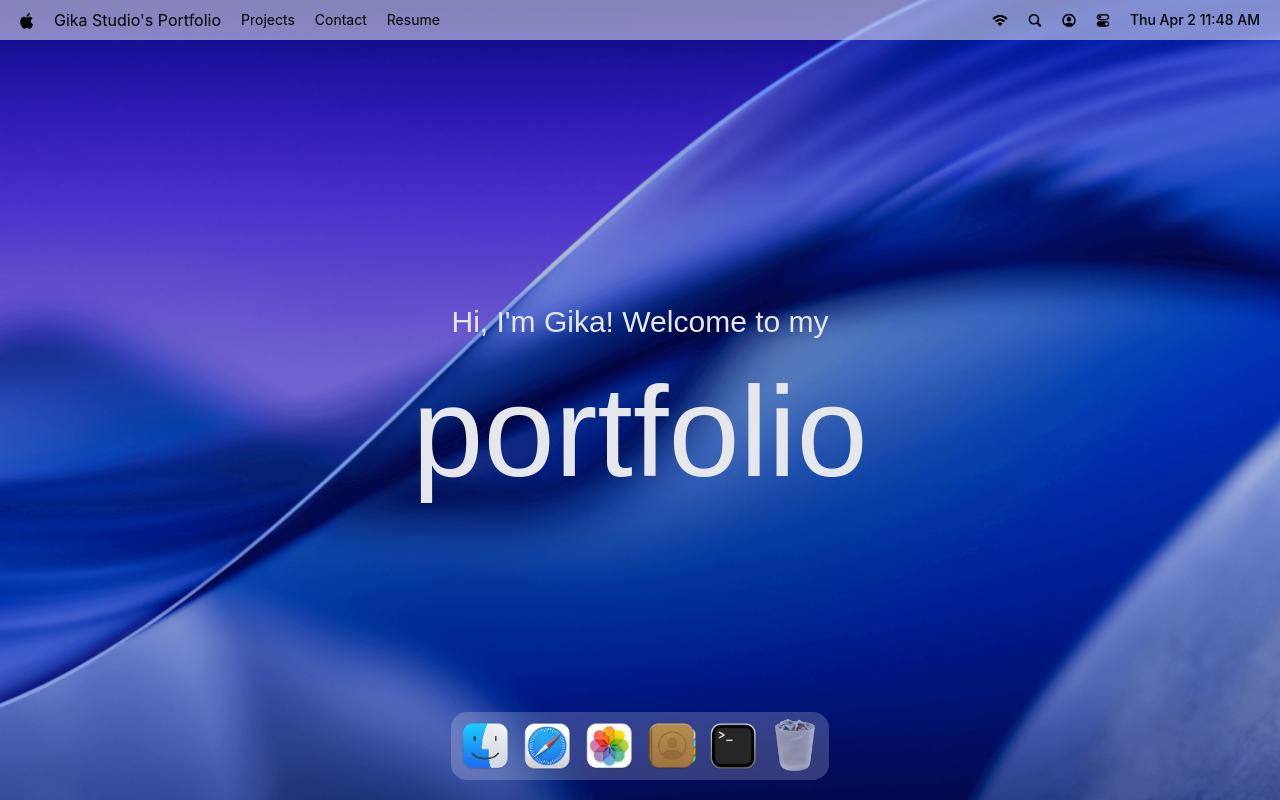
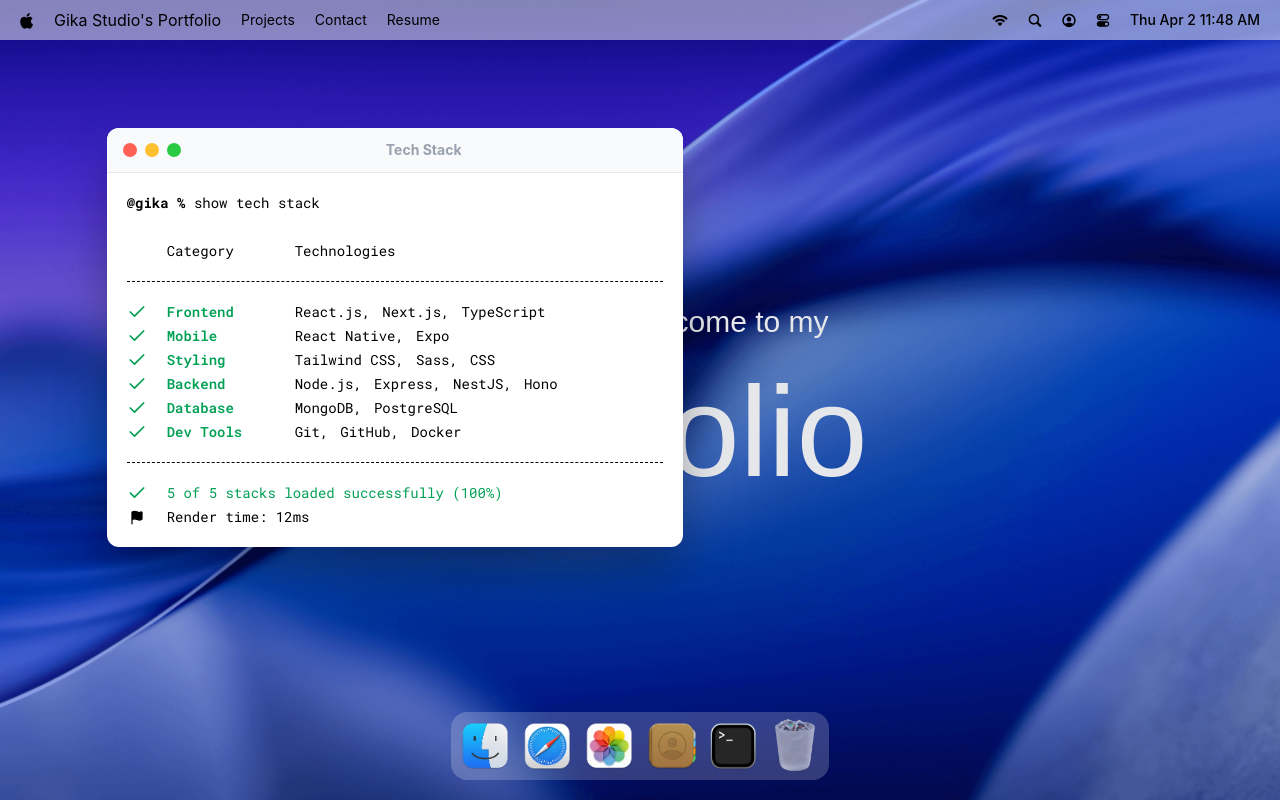
Before and after one commit to purpleknight/MacOS-Portfolio, a React (Vite) app: page / in a window 1280 px wide. Both pictures are taken after a click on the button 733 px from the left and 746 px from the top of the page. Built offline with nearby package versions, Linux system fonts and the light colour scheme; a web font is replaced by a local one.

Commit message:
Implement a HOC {High Order Component} for Managing Window States & Add First Window - Terminal

```diff
--- a/package.json
+++ b/package.json
@@ -14,11 +14,13 @@
     "@tailwindcss/vite": "^4.2.2",
     "dayjs": "^1.11.20",
     "gsap": "^3.14.2",
+    "immer": "^11.1.4",
     "lucide-react": "^1.7.0",
     "react": "^19.2.4",
     "react-dom": "^19.2.4",
     "react-tooltip": "^5.30.0",
-    "tailwindcss": "^4.2.2"
+    "tailwindcss": "^4.2.2",
+    "zustand": "^5.0.12"
   },
   "devDependencies": {
     "@eslint/js": "^9.39.4",
--- a/src/App.jsx
+++ b/src/App.jsx
@@ -1,4 +1,10 @@
+import gsap from "gsap";
+import { Draggable } from "gsap/Draggable"
+
 import { Navbar, Welcome, Dock } from "#components"
+import { Terminal } from './windows/index'
+
+gsap.registerPlugin(Draggable);
 
 
 const App = () => {
@@ -7,6 +13,8 @@
       <Navbar />
       <Welcome />
       <Dock />
+
+      <Terminal />
     </main>
   )
 }
--- a/src/components/Dock.jsx
+++ b/src/components/Dock.jsx
@@ -5,8 +5,10 @@
 
 import gsap from "gsap";
 import { useGSAP } from "@gsap/react";
+import useWindowStore from "../store/window";
 
 const Dock = () => {
+   const { openWindow, closeWindow, windows } = useWindowStore();
    const dockRef = useRef(null);
 
    useGSAP(() => {
@@ -57,8 +59,22 @@
    }, []);
 
    const toggleApp = (app) => {
+      if(!app.canOpen) return;
 
-   }
+      const window = windows[app.id];
+
+      if (!window) {
+         console.error(`Window not found for app: ${app.id}`);
+         return;
+      }
+
+      if(window.isOpen) {
+         closeWindow(app.id);
+      } else {
+         openWindow(app.id);
+      }
+      // console.log(windows);
+   };
 
    return (
       <section id='dock'>
--- /dev/null
+++ b/src/components/WindowsControls.jsx
@@ -0,0 +1,15 @@
+import useWindowStore from "../store/window"
+
+const WindowsControls = ({ target }) => {
+   const { closeWindow } = useWindowStore();
+
+   return (
+      <div id="window-controls">
+         <div className="close" onClick={() => closeWindow(target)}/>
+         <div className="minimize"/>
+         <div className="maximize"/>
+      </div>
+   )
+}
+
+export default WindowsControls
--- a/src/components/index.js
+++ b/src/components/index.js
@@ -1,5 +1,6 @@
 import Navbar from "#components/Navbar";
 import Welcome from "#components/Welcome";
 import Dock from "#components/Dock";
+import WindowsControls from "#components/WindowsControls";
 
-export { Navbar, Welcome, Dock };
+export { Navbar, Welcome, Dock, WindowsControls };
--- /dev/null
+++ b/src/hoc/WindowWrapper.jsx
@@ -0,0 +1,65 @@
+import  useWindowStore  from "../store/window";
+
+import gsap from "gsap";
+import { useGSAP } from "@gsap/react";
+import { useRef, useLayoutEffect } from "react";
+import { Draggable } from "gsap/Draggable";
+
+const WindowWrapper = (Component, windowKey) => {
+   const Wrapped = (props) => {
+      const {focusWindow, windows } = useWindowStore();
+      const { isOpen, zIndex } = windows[windowKey];
+      const ref = useRef(null);
+
+      useGSAP(() => {
+         const el  = ref.current;
+         if (!el || !isOpen) return;
+
+         el.style.display = "block";
+
+         gsap.fromTo(
+            el,
+            { scale: 0.8, opacity: 0, y: 40 },
+            { scale: 1, opacity: 1, y: 0, duration: 0.4, ease: "power3.out"},
+         );
+      }, [isOpen]);
+
+      useGSAP(() => {
+         const el = ref.current;
+         if (!el) return;
+
+         const [instance] = Draggable.create(
+            el,
+            { onPress: () => focusWindow(windowKey)}
+         );
+
+         return () => instance.kill();
+      }, []);
+
+      useLayoutEffect(() => {
+         const el = ref.current;
+         if (!el) return;
+
+         el.style.display = isOpen ? "block" : "none";
+      }, [isOpen]);
+
+      return (
+         <section
+            id={windowKey}
+            ref={ref}
+            style={{ zIndex}}
+            className='absolute'
+         >
+            <Component {...props} />
+      </section>
+      );
+   };
+
+   Wrapped.displayName = `WindowWrapper(${Component.displayName ||
+      Component.name || "Component"
+   })`;
+
+   return Wrapped;
+}
+
+export default WindowWrapper
--- /dev/null
+++ b/src/store/window.js
@@ -0,0 +1,38 @@
+import { create } from "zustand"
+import { immer } from "zustand/middleware/immer"
+
+import { WINDOW_CONFIG, INITIAL_Z_INDEX } from "#constants/index"
+
+const useWindowStore = create(
+   immer((set) => ({
+      windows: WINDOW_CONFIG,
+      nextZIndex: INITIAL_Z_INDEX + 1,
+
+      openWindow: (windowKey, data = null) => set((state) => {
+         const win = state.windows[windowKey];
+         // Defensive: if the windowKey is invalid, do nothing.
+         if (!win) return;
+         win.isOpen = true;
+         win.zIndex = state.nextZIndex;
+         win.data = data ?? win.data;
+         state.nextZIndex++;
+      }),
+
+      closeWindow: (windowKey) => set((state) => {
+         const win = state.windows[windowKey];
+         // Defensive: if the windowKey is invalid, do nothing.
+         if (!win) return;
+         win.isOpen = false;
+         win.zIndex = INITIAL_Z_INDEX;
+         win.data = null;
+      }),
+      focusWindow: (windowKey) => set((state) => {
+         const win = state.windows[windowKey];
+         // Defensive: if the windowKey is invalid, do nothing.
+         if (!win) return;
+         win.zIndex = state.nextZIndex++;
+      }),
+   })),
+);
+
+export default useWindowStore;
--- /dev/null
+++ b/src/windows/Terminal.jsx
@@ -0,0 +1,61 @@
+import WindowWrapper from "../hoc/WindowWrapper"
+import { techStack } from "../constants/index"
+import { Check, Flag } from "lucide-react";
+import WindowsControls from "../components/WindowsControls";
+
+
+const Terminal = () => {
+   return (
+      <>
+         <div id="window-header">
+            <WindowsControls target="terminal"/>
+            <h2>Tech Stack</h2>
+         </div>
+
+         <div className="techstack">
+            <p>
+               <span className="font-bold">@gika % </span>
+               show tech stack
+            </p>
+
+            <div className="label">
+               <p className="w-32">Category</p>
+               <p>Technologies</p>
+            </div>
+
+            <ul className="content">
+               {techStack.map(({ category, items }) => (
+                  <li key={category} className="flex items-center">
+                     <Check className="check" size={20}/>
+                     <h3>{category}</h3>
+                     <ul>
+                        {items.map((item, i) => (
+                           <li key={i}>
+                              {item}
+                              {i < items.length - 1 ? "," : ""}
+                           </li>
+                        ))}
+                     </ul>
+                  </li>
+               ))}
+            </ul>
+
+            <div className="footnote">
+               <p>
+                  <Check size={20}/> 5 of 5 stacks loaded successfully
+                  (100%)
+               </p>
+
+               <p className="text-black">
+                  <Flag size={15} fill="black"/>
+                  Render time: 12ms
+               </p>
+            </div>
+         </div>
+      </>
+   )
+}
+
+const TerminalWindow = WindowWrapper(Terminal, 'terminal');
+
+export default TerminalWindow;
--- /dev/null
+++ b/src/windows/index.js
@@ -0,0 +1,3 @@
+import Terminal from "./Terminal";
+
+export { Terminal };
```
Also changed, not shown: 1 other file (tests, documents, lock files or other folders).
